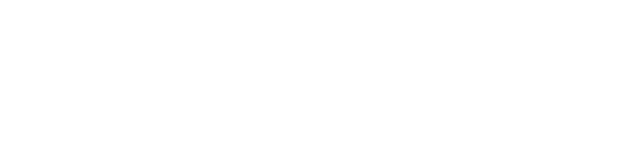
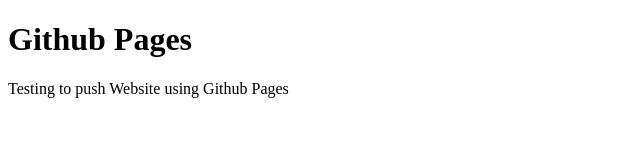
Before and after one commit to Abil27/sample_website, a plain HTML site: page index.html in a window 1280 px wide. Shown: the whole page, without its empty margins (0-640 px from the left). Drawn offline with Linux system fonts and the light colour scheme.

Commit message:
just add some stuff

```diff
--- a/index.html
+++ b/index.html
@@ -5,10 +5,12 @@
   <meta charset="UTF-8">
   <meta name="viewport" content="width=device-width, initial-scale=1.0">
   <meta http-equiv="X-UA-Compatible" content="ie=edge">
-  <title>Document</title>
+  <title>Sample Website</title>
 </head>
 
 <body>
+  <h1>Github Pages</h1>
+  <p>Testing to push Website using Github Pages</p>
 
 </body>
 
```
